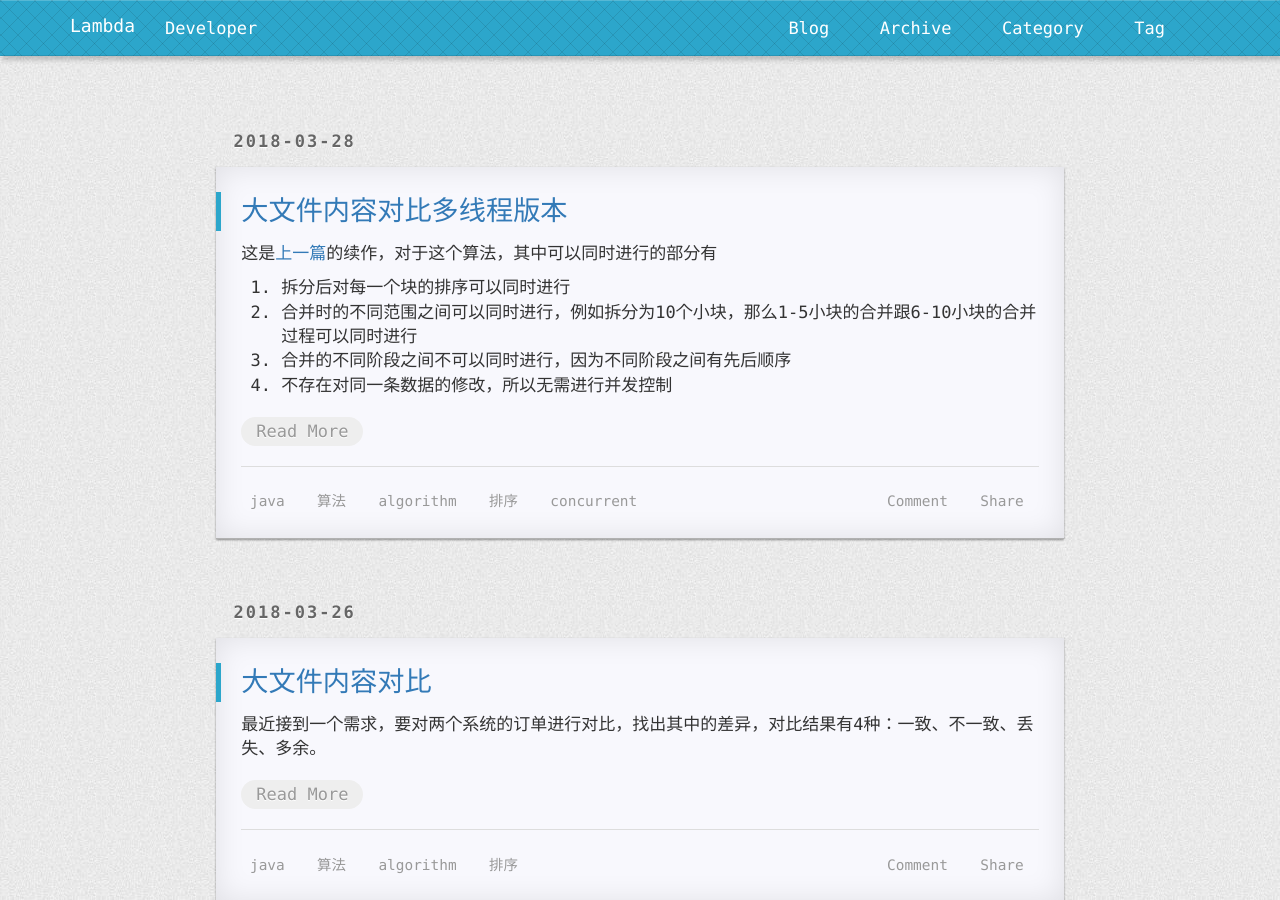
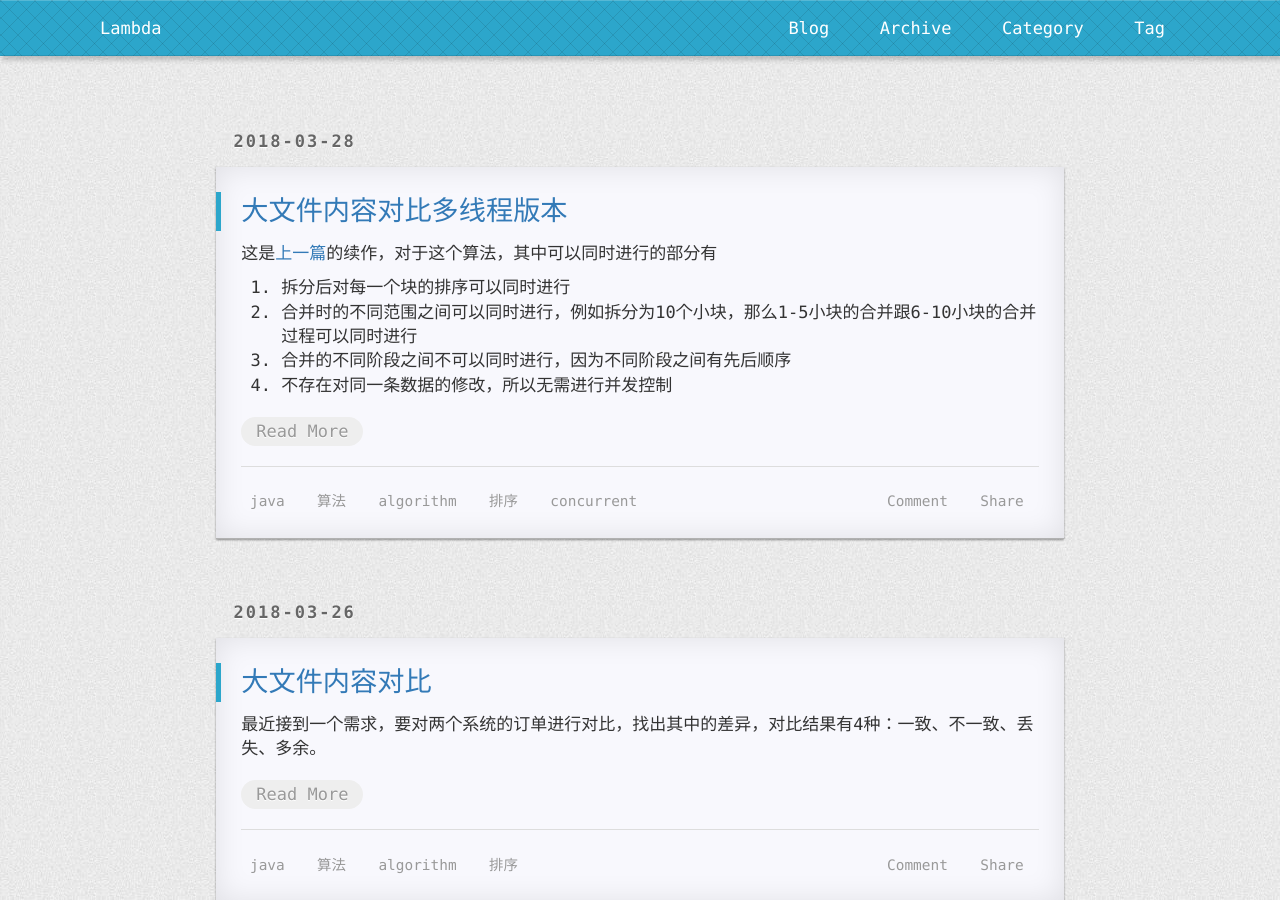
Before and after one commit to bit-ranger/blog, a Jekyll site: the page built from index.html, in a window 1280 px wide and 900 px high. Built offline with Jekyll 4.4.1, drawn with Linux system fonts in a browser that asks for light colours; nearby versions of some CDN libraries; the list of posts is cut into pages by our own code; comment, search, counter and statistics services are not loaded; a style sheet for code colours, icons or effects is not loaded.

Commit message:
rename site

```diff
--- a/_config.yml
+++ b/_config.yml
@@ -25,9 +25,9 @@ defaults:
 
 
 
-title: Lambda
+title: ""
 email: sincerebravefight@gmail.com
-description: Developer
+description: Lambda
 github_username:  WakelessDragon
 swiftype_searchId: ncwR9a8S9CTx2q9SgsJm
 gitment:
```
